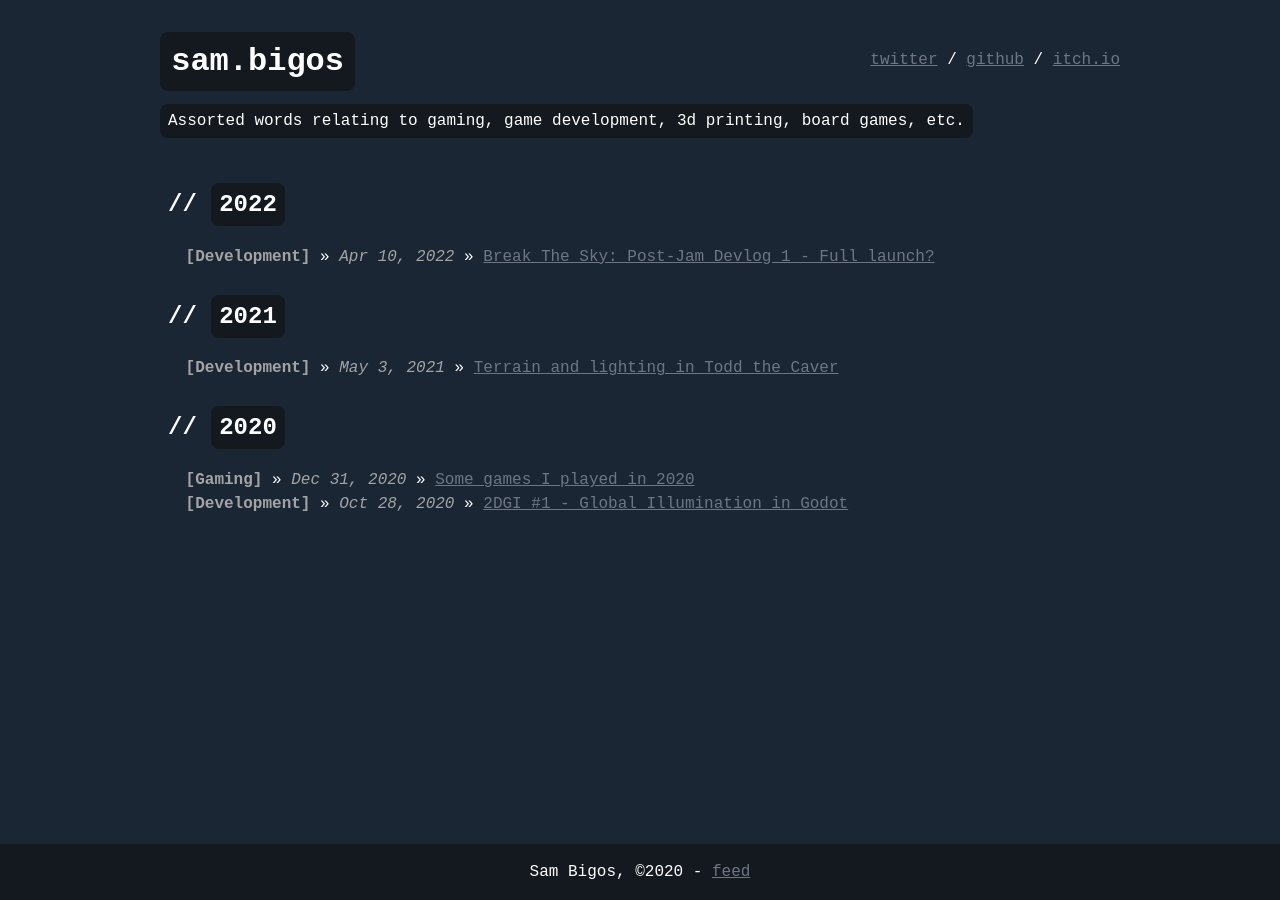
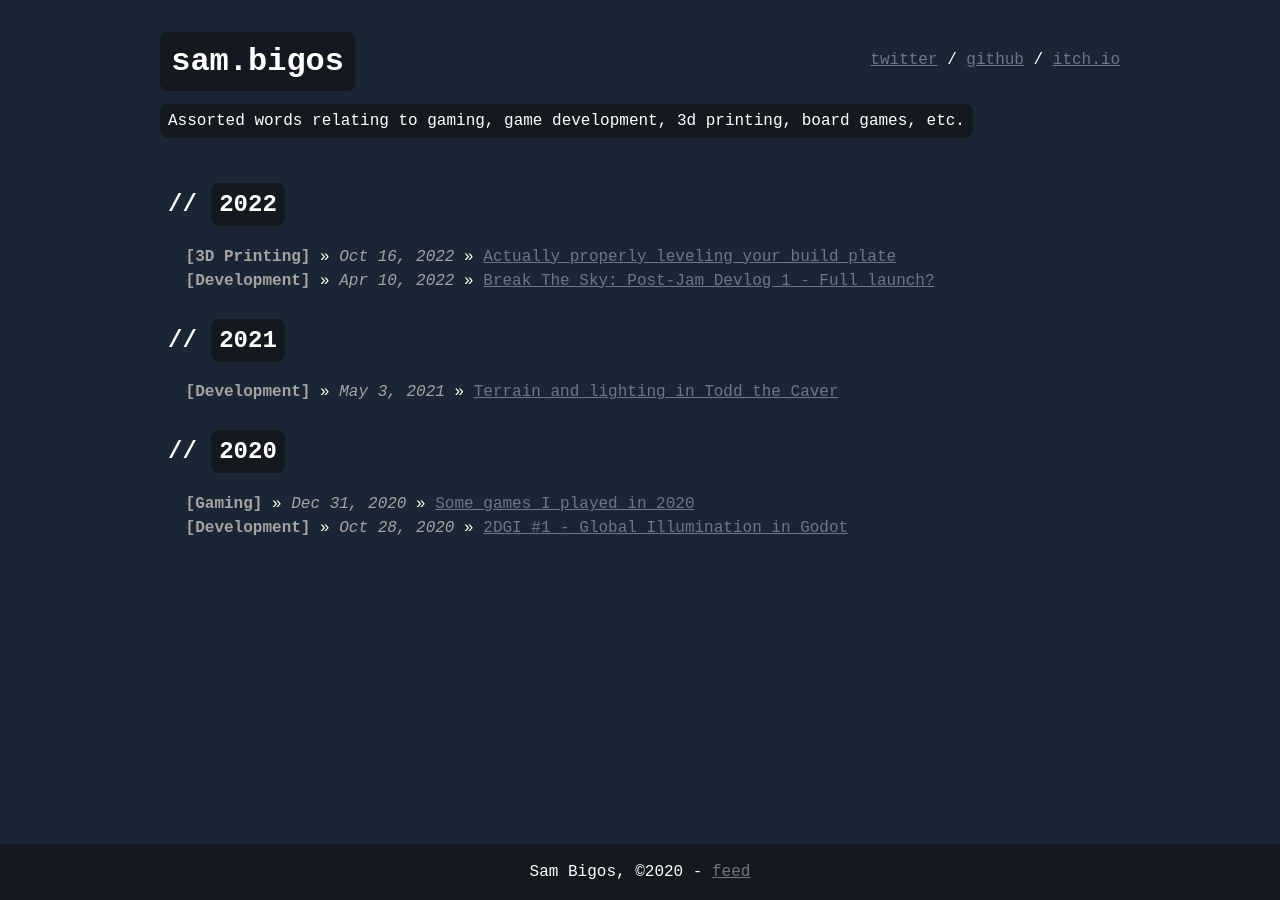
Before and after one commit to samuelbigos/samuelbigos.github.io, a Jekyll site: the page built from index.md, in a window 1280 px wide. Built offline with Jekyll 4.4.1, drawn with Linux system fonts in a browser that asks for light colours; some web fonts are replaced; some of the changed lines change nothing that is shown.

Commit message:
New post: Actually properly leveling your build plate

```diff
--- /dev/null
+++ b/_posts/2022-10-16-actually-properly-leveling-your-build-plate.markdown
@@ -0,0 +1,146 @@
+---
+layout: post
+title:  "Actually properly leveling your build plate"
+date:   2022-10-16 00:00:00 +0000
+categories: posts
+image:
+created: "Created 16 October 2022"
+comments_id: 4
+tag: 3D Printing
+---
+
+Leveling the build plate is one of the first things you'll do with a new resin printer, and arguably it's the most important thing to get right when it comes to making prints succeed. So it's odd that the process has a sort of 'black magic' reputation among the resin printing hobbyist community. Everyone seems to have their preferred way to level their build plate, often based on anecdotal evidence from somebody else, or just being the first thing they tried that worked for them.
+
+I'd argue the reason for this is it doesn't _really_ matter how accurately the build plate is leveled for the majority of users.
+
+See, the common notion is printing straight on the build plate is bad, and prints should be supported and printed at an angle for best results. There's a lot of reasons why this is generally very good advice (which I won't go into here), especially when given to novice and intermediate users who just want successful prints.
+
+But printing with rafts and supports means the only thing that matters is whether the print adheres to the build plate. Nothing else is of consequence. This leads to practices that massively over-expose and compress the initial layers to ensure that adhesion, at the cost of accuracy on those layers. E.g. setting base layer expsure to absurdly high values, such as the recommended 10x regular layer exposure (25s for a 2.5s regular exposure with a mono LCD), and leveling with single pieces of standard A4 paper, which means the zero-level of the printer is too low.
+
+This used to be me, too...
+
+## Printing flat on the build plate
+
+<img class="small" src="/assets/2022-10-16-actually-properly-leveling-your-build-plate/20221016_181640.jpg" />
+
+I've been printing storage solutions for board game components. E.g. boxes for tokens, dividers for card sets. The alure of printing on the build plate without supports was too strong.
+
+* Less resin used.
+* No concerns about supports failing.
+* No ugly support artifacts to remove.
+* Shorter build time because print isn't angled.
+* Less concern about un-even warping causing low tolerance parts to not fit together (e.g. the box and lid).
+
+<img class="small" src="/assets/2022-10-16-actually-properly-leveling-your-build-plate/20220907_143825.jpg" />
+_Printing angular objects like this with supports can be a pain..._
+
+This was working well for me. There are different problems to solve when printing flat, such as elephants foot, blooming, and shrinkage, but I mostly had these under control thanks to [Jan Mrázek's](https://blog.honzamrazek.cz/) absolutely excellent articles on these issues.
+
+<div class="info">
+<p><b>Jan Mrázek's blog</b> is a fantastic source for those looking for technical solutions to many common resin printing problems. He has articles on <a href="https://blog.honzamrazek.cz/2021/06/improving-surface-finish-of-hollowed-sla-3d-prints-one-aspect-of-blooming/">blooming</a>, <a href="https://blog.honzamrazek.cz/2022/02/a-step-by-step-guide-for-the-perfect-bed-adhesion-and-removing-elephant-foot-on-a-resin-3d-printer/">elephant's foot</a>, <a href="https://blog.honzamrazek.cz/2022/06/getting-perfectly-crisp-and-dimensionally-accurate-3d-prints-on-a-resin-printer-fighting-resin-shrinkage-and-exposure-bleeding/">shrinkage</a>, and (related) <a href="https://blog.honzamrazek.cz/2022/06/preventing-warping-of-resin-printed-pieces-alternative-way-of-fighting-resin-shrinkage/">warping</a>.</p>
+</div>
+
+**However**, there was one thing that kept irritating me. I like to bevel the bottom layers in contact with the build plate, for sliding a spatula underneath for 'easy' removal:
+
+<img class="small" src="/assets/2022-10-16-actually-properly-leveling-your-build-plate/raft.png" />
+
+I usually make these about 1-2mm tall. But after printing, I always had more trouble than expected removing prints from the plate, often damaging the print or the spatula in the process of detatching. When I looked, it appeared like the bevel hadn't printed at all.
+
+## Bottom layer compression
+
+What was happening, I discovered, was that about 1mm of the bottom of the print was completely gone. Not printed at all, meaning all my prints were ~1mm shorter than they should be.
+
+I did a quick test, making a 5x5x5mm cube and printing it. Lo-and-behold, the cube came out closer to 5x5x4mm, a whole milimeter short:
+
+<img class="full" src="/assets/2022-10-16-actually-properly-leveling-your-build-plate/20221016_180828.jpg" />
+_This actually isn't first cube I printed, this one is only ~0.5mm shorter than it should be._
+
+Going a bit further, I hacked up some test cubes in Blender and printed one on each corner of the build plate, and got this:
+
+<img class="full" src="/assets/2022-10-16-actually-properly-leveling-your-build-plate/20221016_130353.jpg" />
+_Apologies for the quality here, these objects are really small and when you zoom into improperly cleaned prints it tends to show the imperfections really well._
+
+<div class="info">
+<p><b><a href="/assets/2022-10-16-actually-properly-leveling-your-build-plate/Cuboids_of_Leveling.zip">You can download these cubes here</a>.</b></p>
+</div>
+
+If you can't make out the text, on the top of each cube is the corner (top left, bottom right, etc), and on the side are two horizontal markers denoting 1mm and 2mm from the bottom. The whole cuboid should be 3mm tall. The two back cubes are missing almost 1mm, and the two front cubes are missing closer to 0.5mm. This shows that not only is my build plate compressing the bottom layers significantly, it's also not level, being tilted slightly towards the back.
+
+## What's going on?
+
+When I leveled by Saturn 2's build plate after I got it a few weeks ago, I used a sheet of A4 paper (after multiple failed builds using the provided cardboard, not really knowing what I was doing). I also attempted to ensure the plate was level by testing the force required to remove the paper from all four corners. I then proceeded printing, happy with my successfully level plate and successful prints.
+
+But there was something sinister afoot...
+
+By locking in the zero-level so close to the LCD screen, I was effectively making the print start _below_ the vat, and the first 10-20 layers were inconsequential because the build plate was travelling to the very bottom of the vat every time and being stopped by the LCD itself (or rather, there's some safety switch to stop the plate before it destroys the LCD).
+
+Not only does this mean the bottom layers are lost, the very bottom layer gets so over-exposed (due to repeated exposures) I was able to reduce the base layer exposure time to only 1-2x the regular layer exposure and still have no adhesion issues!
+
+**But this raises the question**, why does setting the zero-level of the plate at the level of the vat cause so many layers to be compressed together?
+
+I don't have a good answer, but my un-educated guess is that there is some built-in compensation in the firmware to start the print lower than the zero-level in an attempt to reduce failed prints from users with poorly leveled build plates. The downside of this would be that if a user has correctly leveled the plate, the compensation over-corrects and we get these compressed layers.
+
+## How do we fix this?
+
+The solution is fairly simple, but a little cumbersome. Instead of relying on some perfect combination of leveling paper (single A4? double A4? 180gsm card?), we're going to do some calibration prints to determine how high off the LCD screen we need to set the zero-level to get a near-to-perfect print with no bottom layer compression.
+
+### 1. Level
+
+First we ensure our build plate is _level_, i.e. the height at all four corners is equal. We can do this by leveling with any thickness of paper or card (though it's important that you stick with this thickness during the whole process), and then making sure each corner requires the same force to pull the paper out. If the force isn't equal, keep re-tightening the bolts while applying pressure to the corner/side of the plate that requires the least force, until it is equal. Use raise/lower 1mm buttons to insert the paper below a corner, lower the plate, and test for pressure.
+
+<img class="inline-l" src="/assets/2022-10-16-actually-properly-leveling-your-build-plate/20221016_175230.jpg" />
+<img class="inline-r" src="/assets/2022-10-16-actually-properly-leveling-your-build-plate/20221016_175302.jpg" />
+<img class="inline-r" src="/assets/2022-10-16-actually-properly-leveling-your-build-plate/20221016_175310.jpg" />
+
+### 2. Measure
+
+Now we have the plate level, we can work on determining the correct height.
+
+Make a test print with cubes in all four corners. Set your base layer exposure time to around 3x the standard layer exposure time. For example, I'm using ELEGOO Standard Black Resin, with a 2.5s layer exposure and 7.5s base layer exposure. Like I said earlier, a high (10x) base layer exposure is a compensation for a poorly leveled build plate, and is unnecessary.
+
+Since we've only leveled to the LCD (plus whatever paper used) for now, these cubes will be shorter than they should be. The important thing is to determine how much shorter they are. A good ruler and a good eye should be enough here.
+
+Once we have that...
+
+### 3. Adjust
+
+<img class="inline-l" src="/assets/2022-10-16-actually-properly-leveling-your-build-plate/20221016_175128.jpg" />
+
+Unfortunately, and this is why I said this process was a little cumbersome above, we now need to re-level the plate as we did in the first step (with the paper), but this time apply the height difference we determined in the second step to the build plate before we set the zero-level.
+
+At least on the Saturn 2, it is not possible (AFAIK) to adjust the zero-level by some amount without using the home button first, and using the home button will (AFAIK) destroy the currently set zero-level. So we need to clean the build plate, remove the vat (no need to remove the resin from the vat), and level as we did in the first step.
+
+After re-leveling the plate, but before setting the zero-level, increase the height of the build plate using the buttons by the value you need to. For me, my initial attempt was 0.5mm.
+
+### 4. Repeat
+
+Now, we repeat the second and third steps until we get a print that is the correct height. For me, this took a few attempts, as when I initially raised the plate by 0.5mm before setting the zero-level, I got a few failed prints where some corners didn't adhere to the build plate, suggesting I'd raised the plate too far. I then re-leveled again and only raised the plate by 0.4mm. It might take a few iterations of this to get the correct zero-level where all corners adhere and there is no bottom layer compression, but if you're printing flat on the build plate at all, it's worth it.
+
+## Results
+
+<img class="full" src="/assets/2022-10-16-actually-properly-leveling-your-build-plate/20221016_174313.jpg" />
+
+With the build plate raised an extra 0.4mm above the paper level, I got an almost perfect print on all four corners:
+
+<img class="inline-l" src="/assets/2022-10-16-actually-properly-leveling-your-build-plate/20221016_174759.jpg" />
+<img class="inline-r" src="/assets/2022-10-16-actually-properly-leveling-your-build-plate/20221016_174809.jpg" />
+<img class="inline-l" src="/assets/2022-10-16-actually-properly-leveling-your-build-plate/20221016_174658.jpg" />
+<img class="inline-r" src="/assets/2022-10-16-actually-properly-leveling-your-build-plate/20221016_174748.jpg" />
+
+You can clearly see that each cube is 3mm tall (+/- 0.1mm). The bottom layers are messy, but I wasn't using any extra wait time to eliminate elephant's foot and blooming (for lower print time).
+
+If you want to use my cubes yourself, you can <a href="/assets/2022-10-16-actually-properly-leveling-your-build-plate/Cuboids_of_Leveling.zip"> download them here</a>.
+
+If you try this and it works for you, I'd love to hear about it!
+
+## My setup
+
+I conducted this test with the following setup, in-case you want to compare to your own:
+
+* ELEGOO Saturn 2.
+* ElEGOO Standard Black Resin.
+* 2.5s layer / 7.5s base layer exposure.
+* Resin heated between 25C and 30C (usually I would maintain 30C, but it wasn't critical to this test).
+* Build plate lightly sanded for ~1min with 600 grit sandpaper.
+
+---
--- a/_sass/no-style-please.scss
+++ b/_sass/no-style-please.scss
@@ -66,7 +66,7 @@
 
 img.full {
   border-radius: 8px;
-  width: 51rem;
+  width: 60rem;
   padding-top: 0.25rem;
   padding-bottom: 0.25rem;
 }
@@ -84,14 +84,22 @@
   margin-bottom: 0.5rem;
   margin-right: 1.0rem;
   float: left;
+  max-width: 29rem;
+  max-height: 25rem;
+  width: auto;
+  height: auto;
 }
 
 img.inline-r {
-  border-radius: 12px;
+  border-radius: 8px;
   margin-top: 0.25rem;
   margin-bottom: 0.5rem;
   margin-left: 1.0rem;
   float: right;
+  max-width: 29rem;
+  max-height: 25rem;
+  width: auto;
+  height: auto;
 }
 
 @media (max-width: 1000px) {
```
Also changed, not shown: assets/2022-10-16-actually-properly-leveling-your-build-plate/20220907_143825.jpg (added), assets/2022-10-16-actually-properly-leveling-your-build-plate/20221001_084853.jpg (added), assets/2022-10-16-actually-properly-leveling-your-build-plate/20221016_174313.jpg (added), assets/2022-10-16-actually-properly-leveling-your-build-plate/20221016_174658.jpg (added), assets/2022-10-16-actually-properly-leveling-your-build-plate/20221016_174748.jpg (added), assets/2022-10-16-actually-properly-leveling-your-build-plate/20221016_174759.jpg (added), assets/2022-10-16-actually-properly-leveling-your-build-plate/20221016_174809.jpg (added), assets/2022-10-16-actually-properly-leveling-your-build-plate/20221016_175128.jpg (added), assets/2022-10-16-actually-properly-leveling-your-build-plate/20221016_175230.jpg (added), assets/2022-10-16-actually-properly-leveling-your-build-plate/20221016_175302.jpg (added), assets/2022-10-16-actually-properly-leveling-your-build-plate/20221016_175310.jpg (added), assets/2022-10-16-actually-properly-leveling-your-build-plate/20221016_180828.jpg (added), assets/2022-10-16-actually-properly-leveling-your-build-plate/20221016_181640.jpg (added), assets/2022-10-16-actually-properly-leveling-your-build-plate/raft.png (added), 2 other files.
